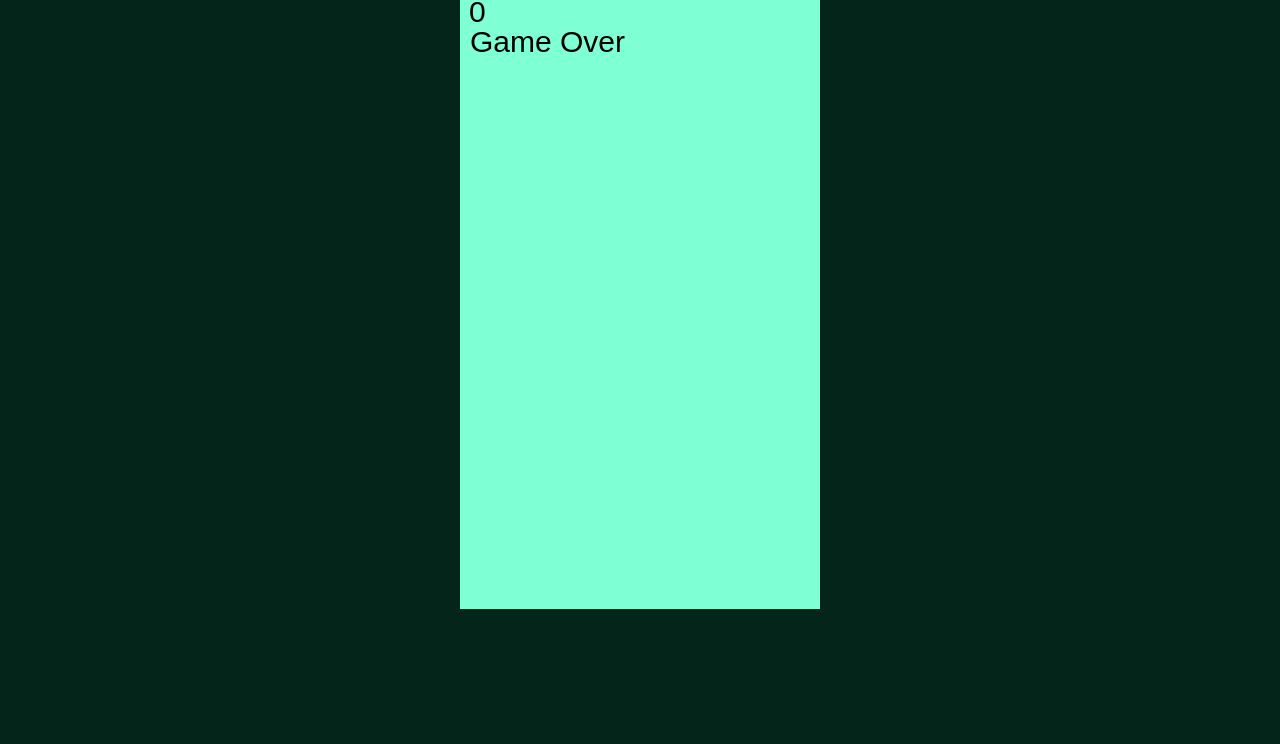
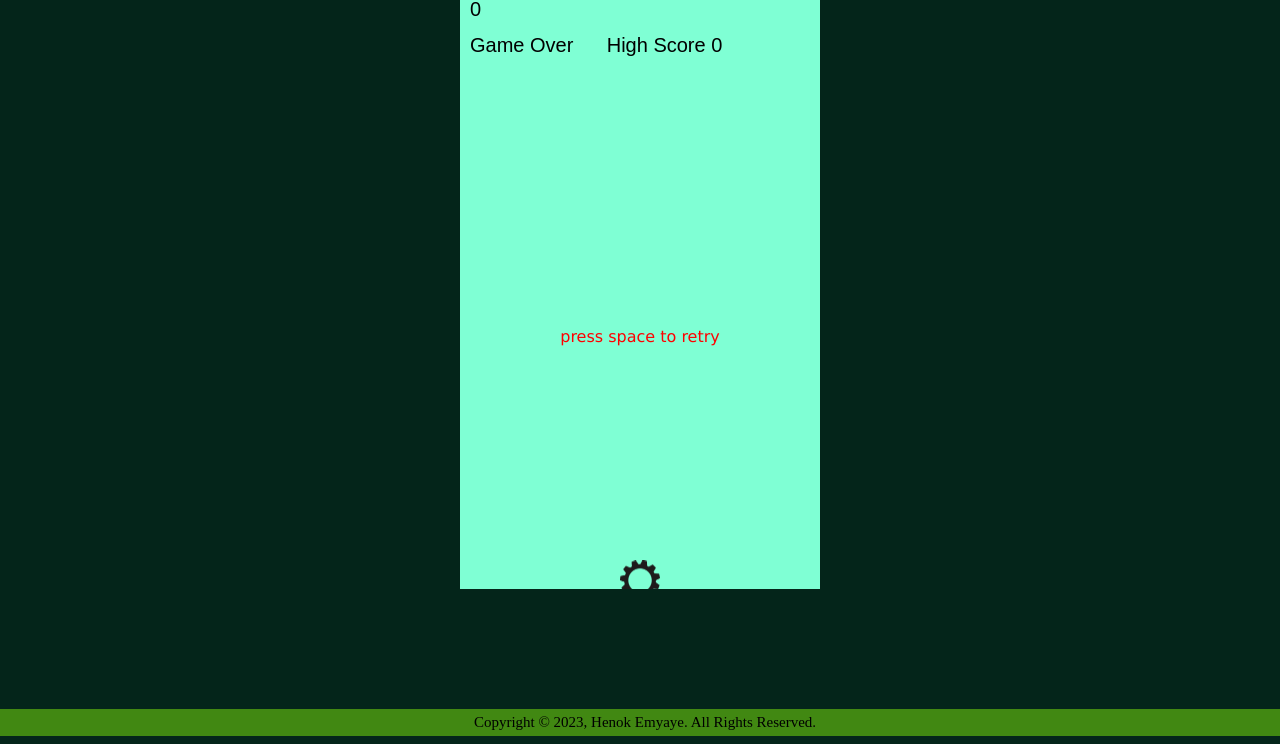
Before and after one commit to henaorth16/Amazing-Gear, a plain HTML site: page index.html in a window 1280 px wide. Shown: the part 64-808 px from the top of the page. Drawn offline with Linux system fonts and the light colour scheme.

Commit message:
Modify high score and optimize

```diff
--- a/index.html
+++ b/index.html
@@ -9,9 +9,9 @@
 </head>
 <body>
     <h1>Amazing gear</h1>
+    <p class="gameover">press space to retry</p>
     <canvas id="board"></canvas>
-
-
+    <div class="footer">Copyright © 2023, Henok Emyaye. All Rights Reserved.</div>
     <script src="script.js"></script>
 </body>
 </html>
--- a/script.js
+++ b/script.js
@@ -1,15 +1,15 @@
 //board
-
+let announce = document.querySelector(".gameover")
 let board;
 let boardWidth = 360;
-let boardHeight = 620;
+let boardHeight = 600;
 let context;
 
 //gear
 let gearWidth = 40;
 let gearHeight = 40;
 let gearX = boardWidth / 2;
-let gearY = boardHeight / 1.5;
+let gearY = boardHeight / 1.8;
 let gearImg;
 
 let gear = {
@@ -20,33 +20,30 @@ let gear = {
 };
 
 //draw_walls
-let pipeArr = [];
-let pipeWidth = boardWidth;
-let pipeHeight = 45;
-let pipeX = 0;
-let pipeY = pipeHeight * -1;
+let blockArr = [];
+let blockWidth = boardWidth;
+let blockHeight = 45;
+let blockX = 0;
+let blockY = blockHeight * -1;
 
-let rightPipeImg;
-let leftPipeImg;
+let rightblockImg;
+let leftblockImg;
 
 //physics
-let velocityY = 2; // the pipes movind down speed
+let velocityY = 2; // the blocks movind down speed
 let velocityJump = 0;
 let gravity = 0.4;
 let velocityLeft = 0;
 
 let gameOver = false;
 let score = 0;
-
+let highScore = 0
 window.onload = function () {
   board = document.getElementById("board");
   board.height = boardHeight;
   board.width = boardWidth;
   context = board.getContext("2d"); //this allows us to draw on the board
 
-  //draw the gear
-  //   context.fillStyle = "black";
-  //   context.fillRect(gear.x, gear.y, gear.width, gear.height);
 
   gearImg = new Image();
   gearImg.src = "./gear.webp";
@@ -55,14 +52,15 @@ window.onload = function () {
   };
   gear.x += velocityLeft;
   requestAnimationFrame(update);
-  setInterval(placePipes, 2300);
+  setInterval(placeblocks, 2300);
   document.addEventListener("keydown", moveGear);
-  document.addEventListener("click", moveGear);
 };
 
 function update() {
   requestAnimationFrame(update);
   if (gameOver) {
+    announce.style.display="block"
+    updateHighScore()
     return;
   }
   context.clearRect(0, 0, board.width, board.height);
@@ -78,72 +76,73 @@ function update() {
 
   context.drawImage(gearImg, gear.x, gear.y, gear.width, gear.height);
 
-  if (gear.y > board.height) {
+  if (gear.y >= board.height - gearHeight || gear.y <= 0) {
     gameOver = true;
   }
-  // pipes
+  // blocks
 
-  for (let i = 0; i < pipeArr.length; i++) {
-    const pipe = pipeArr[i];
-    pipe.y += velocityY * 1.5;
+  for (let i = 0; i < blockArr.length; i++) {
+    const block = blockArr[i];
+    block.y += velocityY * 1.5;
     context.fillStyle = "#006563";
-    context.fillRect(pipe.x, pipe.y, pipe.width, pipe.height);
-    if (!pipe.passed && gear.y < pipe.y) {
+    context.fillRect(block.x, block.y, block.width, block.height);
+    if (!block.passed && gear.y < block.y) {
       score += 0.5;
-      pipe.passed = true;
+      block.passed = true;
     }
-    if (detectCollusion(gear, pipe)) {
+    if (detectCollusion(gear, block)) {
       gameOver = true;
     }
   }
-  while (pipeArr.length > 0 && pipeArr[0].y > boardHeight) {
-    pipeArr.shift()
+  while (blockArr.length > 0 && blockArr[0].y > boardHeight) {
+    blockArr.shift()
   }
-  console.log(pipeArr);
   context.fillStyle = "black";
-  context.font = "30px sans-serif";
-  context.fillText(score, 9, 33);
-
-  gameOver ? context.fillText("Game Over", 10, 63) : "";
+  context.font = "20px sans-serif";
+  context.fillText(score, 10, 27);
+ highScore = localStorage.getItem("highScore")
+  gameOver && context.fillText(`Game Over      High Score ${Math.max(highScore, score)}`, 10, 63);
 }
 
 
 
-function placePipes() {
-  let max = pipeX - (pipeWidth - 50);
-  let min = pipeX - 84;
+function placeblocks() {
+  let max = blockX - (blockWidth - 50);
+  let min = blockX - 84;
 
-  let ramdomPipeX = Math.random() * (max - min) + min;
-  let openingSpace = (boardWidth - 150) / 4.9 / (velocityY / 5);
+  let ramdomblockX = Math.random() * (max - min) + min;
+  let openingSpace = (boardWidth - 150) / 4.9 / (velocityY / 5); // the opening space becomes narrow and narrow
 
-  let rightPipe = {
-    x: ramdomPipeX,
-    y: pipeY,
-    width: pipeWidth,
-    height: pipeHeight,
+  let rightblock = {
+    x: ramdomblockX,
+    y: blockY,
+    width: blockWidth,
+    height: blockHeight,
     passed: false,
   };
   velocityY *= 1.007;
 
-  pipeArr.push(rightPipe);
-  let leftPipe = {
-    x: ramdomPipeX + pipeWidth + openingSpace,
-    y: pipeY,
-    width: pipeWidth,
-    height: pipeHeight,
+  blockArr.push(rightblock);
+  let leftblock = {
+    x: ramdomblockX + blockWidth + openingSpace,
+    y: blockY,
+    width: blockWidth,
+    height: blockHeight,
     passed: false,
   };
-  pipeArr.push(leftPipe);
+  blockArr.push(leftblock);
 }
 
 function moveGear(e) {
-  if (e.code == "ArrowLeft" || e.clientX <= window.innerHeight / 2) {
+  if (e.code == "ArrowLeft") {
     velocityLeft = -2;
     velocityJump = -6;
-    gameOver ? gameOvercheck() : "";
-  } else if (e.code == "ArrowRight" || e.clientX > window.innerWidth / 2) {
+  } else if (e.code == "ArrowRight") {
     velocityLeft = 2;
     velocityJump = -6;
+  }else if (e.code == "ArrowUp") {
+    velocityJump = -6;
+  }else if(e.code == "Space"){
     gameOver ? gameOvercheck() : "";
   }
 }
@@ -157,13 +156,25 @@ function detectCollusion(a, b) {
   );
 }
 function gameOvercheck() {
+  announce.style.display = "none"
   gear.x = gearX;
   gear.y = gearY;
-  pipeArr = [];
+  blockArr = [];
   score = 0;
-  velocityY = 2; // the pipes movind down speed
+  velocityY = 2; // the blocks moving down speed
   velocityJump = 0;
   gravity = 0.4;
   velocityLeft = 0;
   gameOver = false;
 }
+
+function updateHighScore() {
+  const currentHighScore = highScore || 0;
+
+  if (score > currentHighScore) {
+    localStorage.setItem('highScore', score);
+    console.log(`New high score: ${score}`);
+  } else {
+    console.log(`High score remains: ${currentHighScore}`);
+  }
+}
--- a/style.css
+++ b/style.css
@@ -3,6 +3,8 @@
     padding: 0;
 }
 body{
+    height: 100vh;
+    overflow: hidden;
     text-align: center;
     background-color: rgb(4, 37, 26);
 }
@@ -12,5 +14,24 @@ h1{
     color: rgb(215, 250, 241);
 }
 #board{
+    max-height: 100vh;
     background-color: aquamarine;
 }
+.gameover{
+    font-family: verdana;
+    color: #f00;
+    position: absolute;
+    top: 50%;
+    left: 50%;
+    transform: translate(-50%, -50%);
+    z-index: 100;
+}
+.footer{
+    width: 100%;
+    background-color: #418812;
+    position: absolute;
+    bottom: 0;
+    padding: 5px;
+    font-size: 15px;
+    pointer-events: none;
+  }
```
